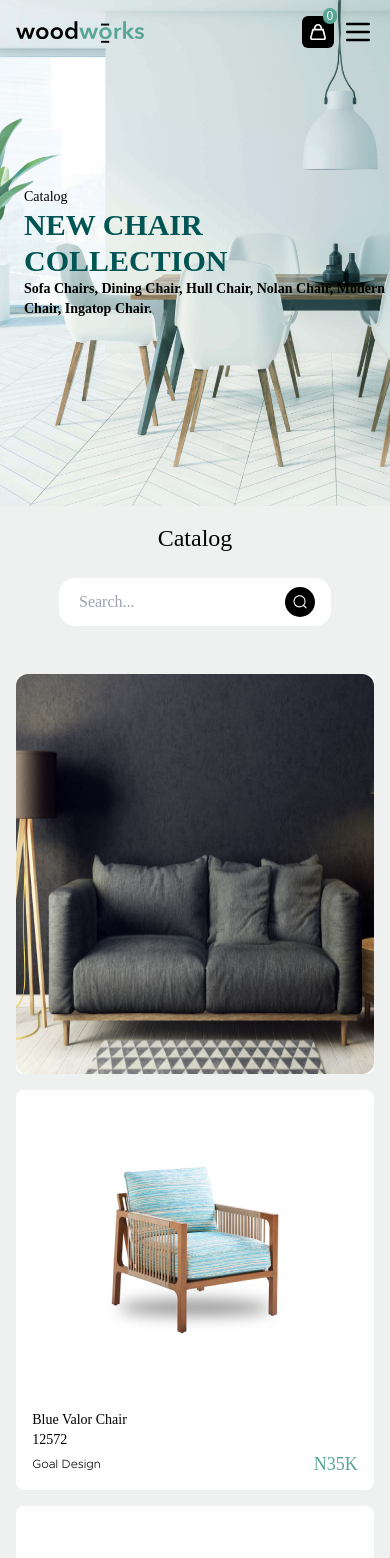
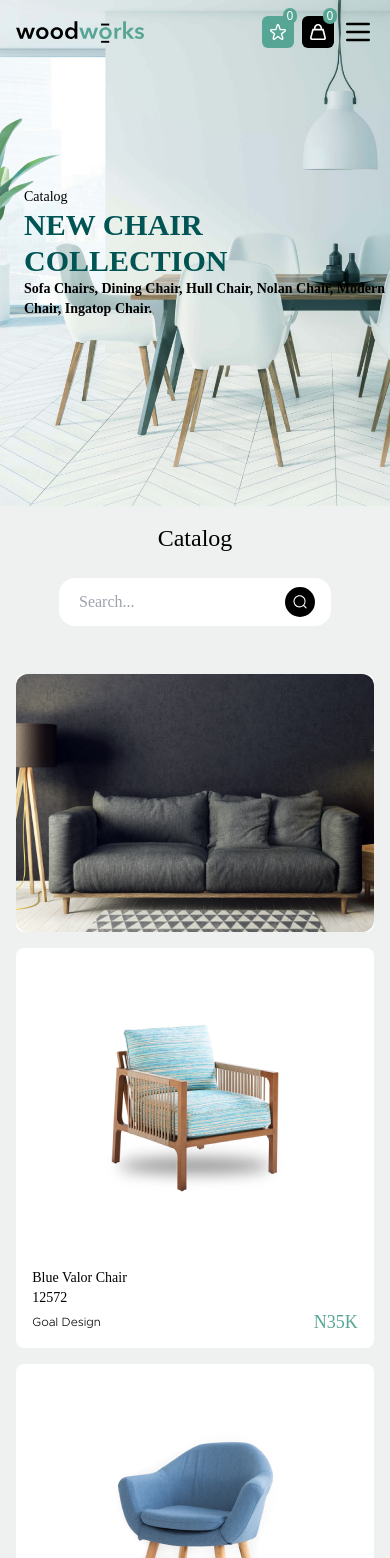
Before and after one commit to Moyowaaaa/woodworks, a Vue app: page /catalog in a window 390 px wide. Shown: the top 1558 px of the page. Built offline with nearby package versions, Linux system fonts and the light colour scheme; a web font is replaced by a local one.

Commit message:
favourites

```diff
--- a/src/components/Navbar.vue
+++ b/src/components/Navbar.vue
@@ -46,6 +46,20 @@ onUnmounted(() => {
 
 
     <div class="lg:hidden flex gap-2 items-center">
+
+      <router-link to="/wishlist">
+          <div
+            class="w-max p-2 rounded-md bg-[#57A695] flex items-center justify-center"
+          >
+            <img src="../assets/images/star.svg" class="w-[1rem]" alt="star"/>
+
+            <div
+              class="absolute top-2 ml-6 text-white bg-[#57A695] px-1 rounded-full text-xs"
+            >
+            {{ WishlistStore.favouritesCount }}
+            </div>
+          </div>
+        </router-link>
 
 
 
--- a/src/components/StoreProductCard.vue
+++ b/src/components/StoreProductCard.vue
@@ -1,20 +1,20 @@
 <template>
 
-    <div class="card  min-h-[25rem] h-auto flex flex-col bg-white  grid  row-span-4 rounded-lg flex flex-col " :class="[product.large ? 'col-span-2 ' : 'col-span-2 lg:col-span-1' ]"   >
+    <div class="card   h-auto flex flex-col bg-white  grid  row-span-4 rounded-lg flex flex-col " :class="[product.scale]"   >
 
-        <div class="py-2 absolute hidden  lg:flex justify-between items-center px-2" :class="[product.large ? 'w-[30rem] ml-2 ' : 'w-[15rem] mt-6' ]">
-            <div :class="[product.large ? 'relative left-6 cursor-pointer bg-white w-max py-2 px-4 rounded-xl font-[avenir-bold] text-full text-[#57A695] ' : 'text-white opacity-0' ]">
+        <div class="py-2 absolute hidden  lg:flex justify-between items-center px-2 mt-6" :class="[product.large ? 'w-[30rem] ml-2 ' : 'w-[15rem] ' ]">
+            <div :class="[product.large && !product.medium ? 'relative left-6 cursor-pointer bg-white w-max py-2 px-4 rounded-xl font-[avenir-bold] text-full text-[#57A695] ' : 'text-white opacity-0' ]">
 
                 N{{ product.price }}K
                 </div>
 
-                <!-- <div @click="addTofavorite(product.id)" v-if="!inList ">
+                <div @click="addTofavorite(product.id)" v-if="!inList ">
                     <img src="../assets/images/star2.svg" />
                 </div>
 
                 <div @click="removeItem(product.id)" v-if="inList ">
                     <img src="../assets/images/star3.svg" />
-                </div> -->
+                </div>
 
 
 
@@ -119,6 +119,7 @@ watchEffect(() => {
 })
 
 
+
 </script>
 
 <style scoped>
@@ -128,9 +129,30 @@ watchEffect(() => {
     /* background-size: contain; */
 }
 
+.large{
+    grid-column: span 2 / span 2;
+    min-height: 25rem;
+}
+
+.medium{
+    grid-column: span 2 / span 2;
+    min-height: 25rem;
+}
+
+.small{
+    grid-column: span 1 / span 1;
+    min-height: 25rem;
+}
+
 @media screen and (max-width:485px) {
     .bg{
         background-size:80%;
     }
+    .large{
+        min-height:auto;
+    }
+    .small{
+        grid-column: span 2 / span 2;
+    }
 }
 </style>
--- a/src/stores/ProductStore.ts
+++ b/src/stores/ProductStore.ts
@@ -21,7 +21,8 @@ const useProductStore = defineStore('ProductStore', {
                     slug: 'black-volar',
                     Limage: '/images/blackValorSofa.png',
                     notLarge: true,
-                    colors:['black','white']
+                    colors:['black','white'],
+                    scale:'large'
                 },
                 {
                     id: 2,
@@ -37,6 +38,7 @@ const useProductStore = defineStore('ProductStore', {
                     productCode: 12572,
                     slug: 'blue-volar',
                     Limage: '/images/blueValorChairr.png',
+                    scale:'small'
                 },
                 {
                     id: 3,
@@ -52,6 +54,7 @@ const useProductStore = defineStore('ProductStore', {
                     productCode: 15673,
                     slug: 'blue-Nolan',
                     Limage: '/images/blueNolanChairr.png',
+                    scale:'small'
                 },
                 // {
                 //     id:4,
@@ -83,6 +86,7 @@ const useProductStore = defineStore('ProductStore', {
                     productCode: 14673,
                     slug: 'navy-volar',
                     Limage: '/images/navyBlueValorChairr.png',
+                    scale:'small'
                 },
                 {
                     id: 6,
@@ -95,7 +99,7 @@ const useProductStore = defineStore('ProductStore', {
                     material: 'Veneer',
                     country: 'Sweden',
                     colors:['green','teal'],
-
+                    scale:'small',
                     productCode: 15985,
                     slug: 'green-Nolan',
                     Limage: '/images/greenNolanSofaa.png',
@@ -115,6 +119,7 @@ const useProductStore = defineStore('ProductStore', {
                     colors:['brown'],
                     slug: 'bedside-stand',
                     Limage: '/images/bedsideTableStandd.png',
+                    scale:'small'
                 },
                 {
                     id: 8,
@@ -130,6 +135,7 @@ const useProductStore = defineStore('ProductStore', {
                     productCode: 16780,
                     slug: 'grey-sofa',
                     Limage: '/images/greyNolanSofaa.png',
+                    scale:'small'
                 },
 
                 {
@@ -147,6 +153,7 @@ const useProductStore = defineStore('ProductStore', {
                     bestSeller: true,
                     slug: 'black-nolan',
                     Limage: '/images/greyNolanChairr.png',
+                    scale:'small'
                 },
 
                 {
@@ -164,6 +171,7 @@ const useProductStore = defineStore('ProductStore', {
                     country: 'Italia',
                     slug: 'grey-Hull',
                     Limage: '/images/greyHullChairr.png',
+                    scale:'small'
                 },
                 {
                     id: 11,
@@ -179,6 +187,7 @@ const useProductStore = defineStore('ProductStore', {
                     country: 'Italia',
                     slug: 'grey-lamp',
                     Limage: '/images/greyStandingLampp.png',
+                    scale:'small'
                 },
                 {
                     id: 12,
@@ -194,6 +203,7 @@ const useProductStore = defineStore('ProductStore', {
                     country: 'India',
                     slug: 'brown-deli',
                     Limage: '/images/brownDeliChairr.png',
+                    scale:'small'
                 },
                 {
                     id: 13,
@@ -209,6 +219,7 @@ const useProductStore = defineStore('ProductStore', {
                     country: 'Great Britain',
                     slug: 'beige-nolan',
                     Limage: '/images/greyNolaa.png',
+                    scale:'small'
                 },
 
                 {
@@ -225,6 +236,7 @@ const useProductStore = defineStore('ProductStore', {
                     slug: 'grey-no-chair',
                     Limage: '/images/greyNolanChairr.png',
                     colors:['grey','darkslategrey'],
+                    scale:'small'
                 },
                 // {
                 //     id:16,
@@ -256,6 +268,7 @@ const useProductStore = defineStore('ProductStore', {
 
                     slug: 'blue-hull',
                     Limage: '/images/blueHullChairr.png',
+                    scale:'small'
                 },
                 {
                     id: 15,
@@ -273,6 +286,7 @@ const useProductStore = defineStore('ProductStore', {
                     slug: 'dark-grey',
                     Limage: '/images/darkGreyNolanSofaa.png',
                     medium:true,
+                    scale:'medium'
                 },
 
                 {
@@ -289,6 +303,7 @@ const useProductStore = defineStore('ProductStore', {
                     productCode: 15985,
                     slug: 'grey-venir',
                     Limage: '/images/greyVenirChair.png',
+                    scale:'small'
                 },
                 {
                     id: 18,
@@ -305,6 +320,7 @@ const useProductStore = defineStore('ProductStore', {
                     bestSeller: true,
                     slug: 'blue-hull',
                     Limage: '/images/blueHullChairr.png',
+                    scale:'small'
                 },
             ] as unknown as Product []
         };
--- a/src/types/interfaces.ts
+++ b/src/types/interfaces.ts
@@ -28,7 +28,8 @@ export interface Product {
     price:number,
     country?:string
     colors?:ProductColors[],
-    medium?:boolean
+    medium?:boolean,
+    scale:string
 
 }
 
--- a/src/views/Product.vue
+++ b/src/views/Product.vue
@@ -79,10 +79,10 @@
   <div class="w-full flex my-8 gap-2">
     <button class="py-4 px-8 bg-[#02886B] border-none - outline-none text-white " @click="addToCart">Add To Cart</button>
 
-<!--
+
     <button class="  border-none outline-none text-white px-4" v-if="!inList " @click="addToWishlist"><img src="../assets/images/star2.svg "/></button>
 
-    <button class="px-4 border-none - outline-none text-white" v-if="inList " @click="removeItem"><img src="../assets/images/star3.svg "/></button> -->
+    <button class="px-4 border-none - outline-none text-white" v-if="inList " @click="removeItem"><img src="../assets/images/star3.svg "/></button>
 
   </div>
         </div>
```
